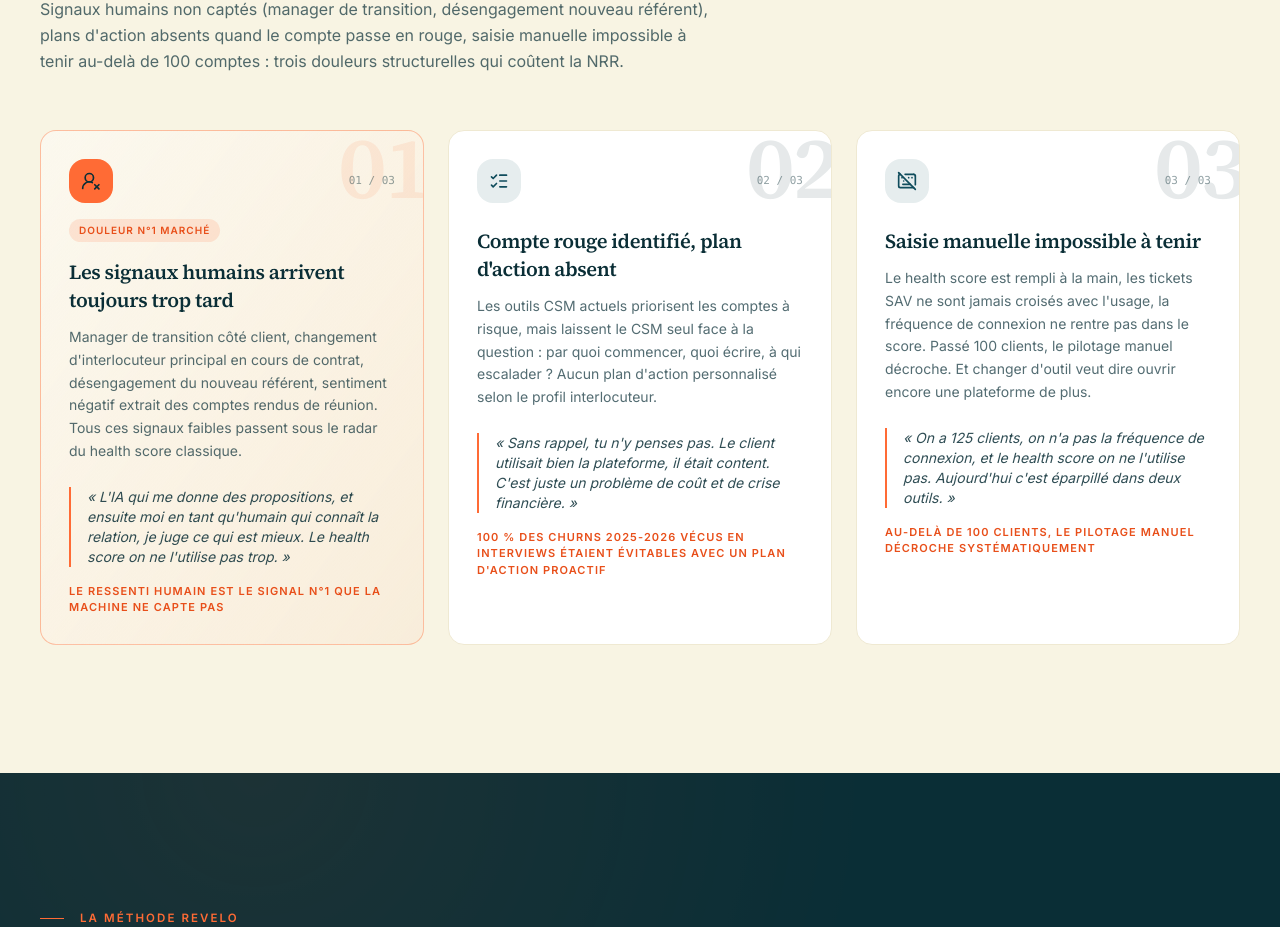
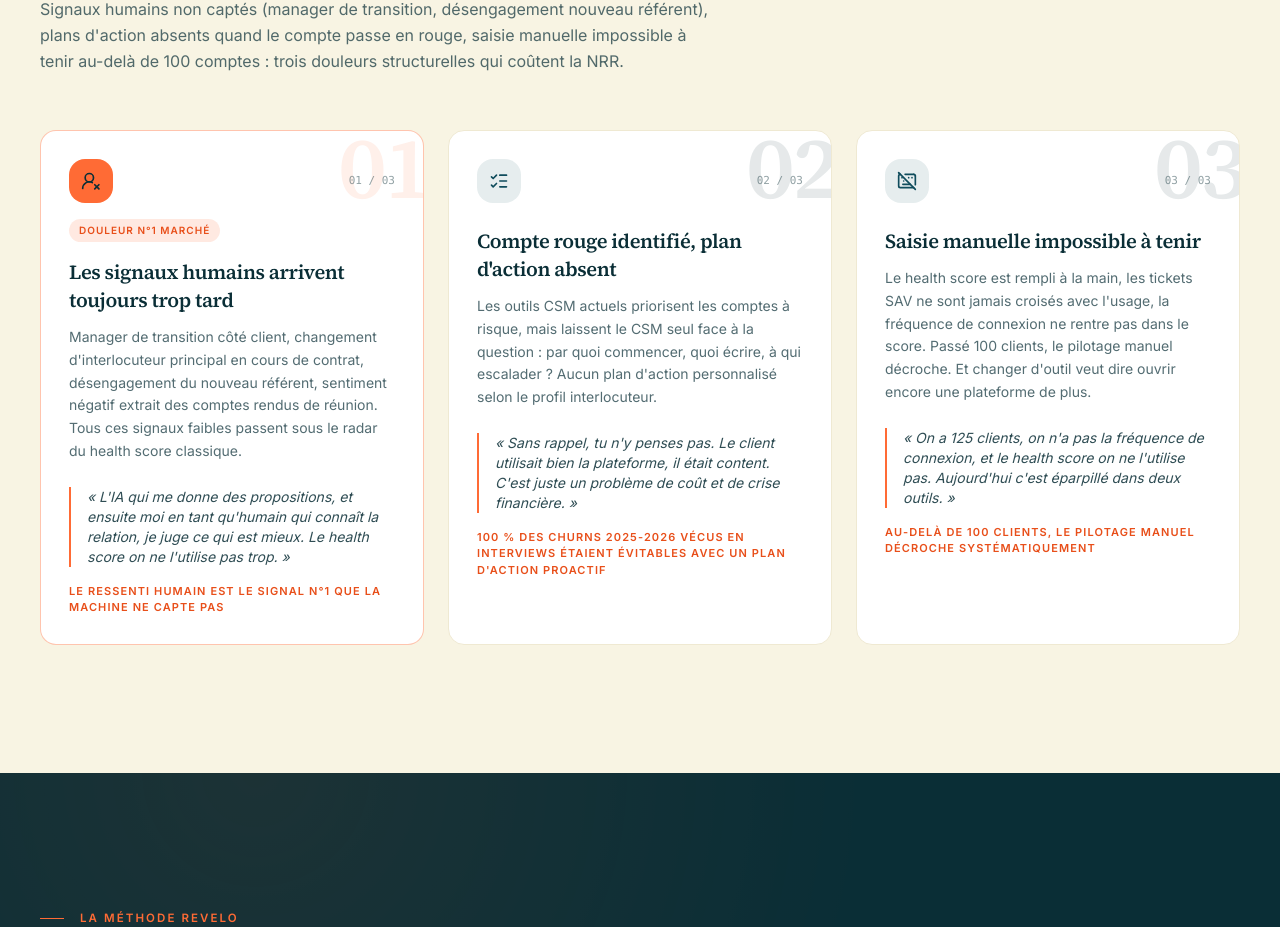
Before and after one commit to Lebeil/revelo, a Next.js app: page / in a window 1280 px wide. Shown: the part 1297-2224 px from the top of the page. Built offline with nearby package versions, Linux system fonts and the light colour scheme.

Commit message:
fix color paint

```diff
--- a/src/components/landing/PainPointsSection.tsx
+++ b/src/components/landing/PainPointsSection.tsx
@@ -27,10 +27,10 @@ export function PainPointsSection() {
                 <RevealOnScroll key={pain.id} delay={idx * 0.08}>
                   <article
                     className={cn(
-                      "group relative h-full overflow-hidden rounded-2xl border p-7 transition-all hover:-translate-y-1 hover:shadow-[0_20px_45px_-25px_rgba(10,46,54,0.5)]",
+                      "group relative h-full overflow-hidden rounded-2xl border bg-card p-7 transition-all hover:-translate-y-1 hover:shadow-[0_20px_45px_-25px_rgba(10,46,54,0.5)]",
                       isPrimary
-                        ? "border-orange/40 bg-gradient-to-br from-cream-soft to-orange/5 hover:border-orange/60"
-                        : "border-cream-deep bg-card hover:border-orange/40"
+                        ? "border-orange/40 hover:border-orange/60"
+                        : "border-cream-deep hover:border-orange/40"
                     )}
                   >
                     <span
```
